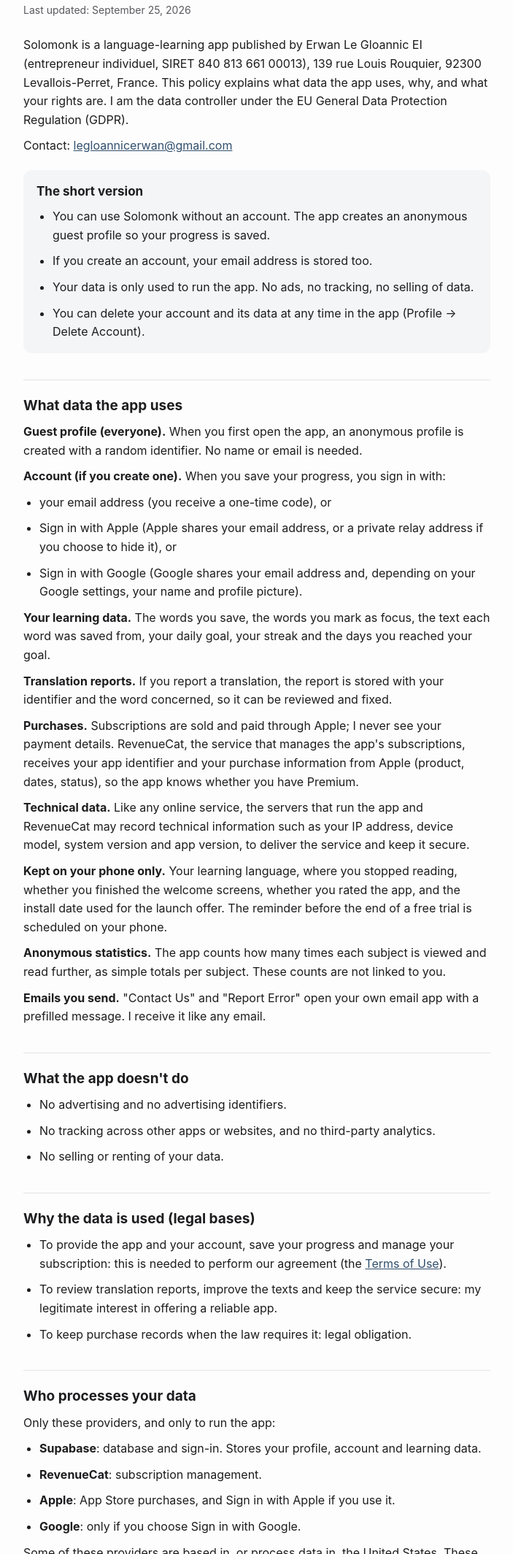
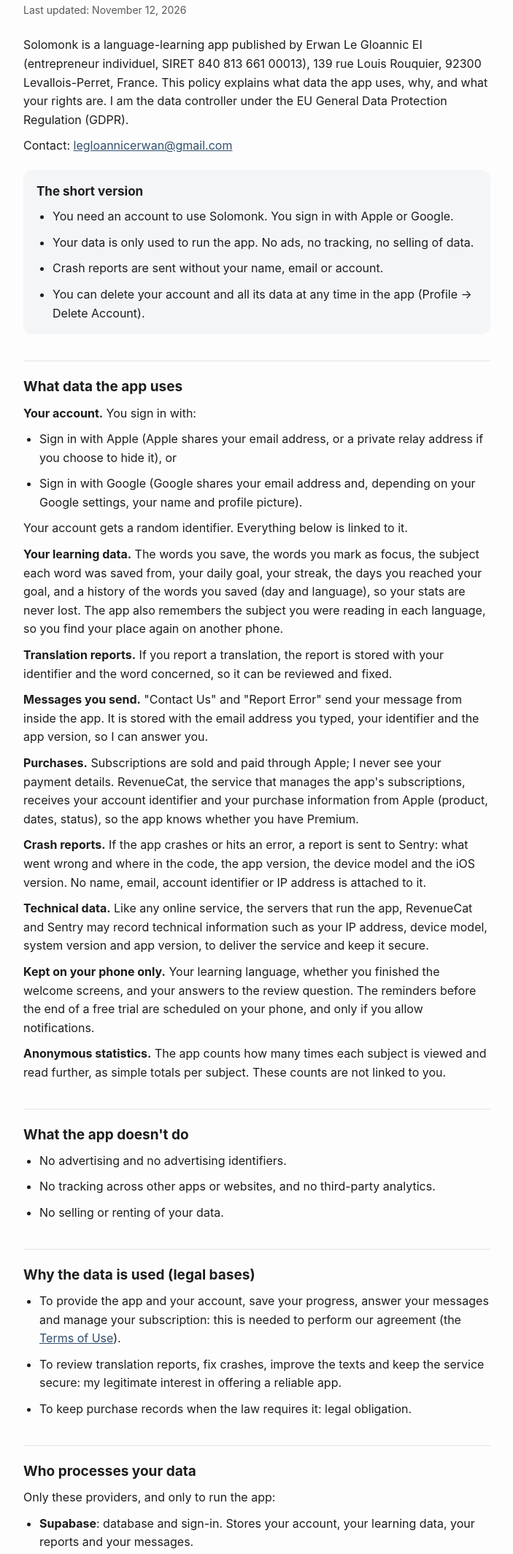
Before and after one commit to ErwanLGA/solomonk-legal, a plain HTML site: page privacy.html in a window 1280 px wide. Shown: the part 123-2252 px from the top of the page at 73% size, without its empty margins (288-991 px from the left). Drawn offline with Linux system fonts and the light colour scheme.

Commit message:
Update the Privacy Policy to match the app
Remove the guest profile and the email-code sign-in, which the app no
longer has. Add the crash reports (Sentry), the in-app Contact Us and
Report Error messages, the stats history, the saved reading place and
the 30-day backups.

Co-Authored-By: Claude Opus 5.5 <noreply@anthropic.com>

```diff
--- a/privacy.html
+++ b/privacy.html
@@ -11,7 +11,7 @@
 <nav><a href="./">Support</a><a href="privacy">Privacy Policy</a><a href="terms">Terms of Use</a></nav>
 
 <h1>Privacy Policy</h1>
-<p class="updated">Last updated: September 25, 2026</p>
+<p class="updated">Last updated: November 12, 2026</p>
 
 <p>Solomonk is a language-learning app published by Erwan Le Gloannic EI (entrepreneur individuel, SIRET 840 813 661 00013), 139 rue Louis Rouquier, 92300 Levallois-Perret, France. This policy explains what data the app uses, why, and what your rights are. I am the data controller under the EU General Data Protection Regulation (GDPR).</p>
 <p>Contact: <a href="mailto:legloannicerwan@gmail.com">legloannicerwan@gmail.com</a></p>
@@ -19,28 +19,28 @@
 <div class="summary">
 <h2>The short version</h2>
 <ul>
-<li>You can use Solomonk without an account. The app creates an anonymous guest profile so your progress is saved.</li>
-<li>If you create an account, your email address is stored too.</li>
+<li>You need an account to use Solomonk. You sign in with Apple or Google.</li>
 <li>Your data is only used to run the app. No ads, no tracking, no selling of data.</li>
-<li>You can delete your account and its data at any time in the app (Profile → Delete Account).</li>
+<li>Crash reports are sent without your name, email or account.</li>
+<li>You can delete your account and all its data at any time in the app (Profile → Delete Account).</li>
 </ul>
 </div>
 
 <h2>What data the app uses</h2>
-<p><strong>Guest profile (everyone).</strong> When you first open the app, an anonymous profile is created with a random identifier. No name or email is needed.</p>
-<p><strong>Account (if you create one).</strong> When you save your progress, you sign in with:</p>
+<p><strong>Your account.</strong> You sign in with:</p>
 <ul>
-<li>your email address (you receive a one-time code), or</li>
 <li>Sign in with Apple (Apple shares your email address, or a private relay address if you choose to hide it), or</li>
 <li>Sign in with Google (Google shares your email address and, depending on your Google settings, your name and profile picture).</li>
 </ul>
-<p><strong>Your learning data.</strong> The words you save, the words you mark as focus, the text each word was saved from, your daily goal, your streak and the days you reached your goal.</p>
+<p>Your account gets a random identifier. Everything below is linked to it.</p>
+<p><strong>Your learning data.</strong> The words you save, the words you mark as focus, the subject each word was saved from, your daily goal, your streak, the days you reached your goal, and a history of the words you saved (day and language), so your stats are never lost. The app also remembers the subject you were reading in each language, so you find your place again on another phone.</p>
 <p><strong>Translation reports.</strong> If you report a translation, the report is stored with your identifier and the word concerned, so it can be reviewed and fixed.</p>
-<p><strong>Purchases.</strong> Subscriptions are sold and paid through Apple; I never see your payment details. RevenueCat, the service that manages the app's subscriptions, receives your app identifier and your purchase information from Apple (product, dates, status), so the app knows whether you have Premium.</p>
-<p><strong>Technical data.</strong> Like any online service, the servers that run the app and RevenueCat may record technical information such as your IP address, device model, system version and app version, to deliver the service and keep it secure.</p>
-<p><strong>Kept on your phone only.</strong> Your learning language, where you stopped reading, whether you finished the welcome screens, whether you rated the app, and the install date used for the launch offer. The reminder before the end of a free trial is scheduled on your phone.</p>
+<p><strong>Messages you send.</strong> "Contact Us" and "Report Error" send your message from inside the app. It is stored with the email address you typed, your identifier and the app version, so I can answer you.</p>
+<p><strong>Purchases.</strong> Subscriptions are sold and paid through Apple; I never see your payment details. RevenueCat, the service that manages the app's subscriptions, receives your account identifier and your purchase information from Apple (product, dates, status), so the app knows whether you have Premium.</p>
+<p><strong>Crash reports.</strong> If the app crashes or hits an error, a report is sent to Sentry: what went wrong and where in the code, the app version, the device model and the iOS version. No name, email, account identifier or IP address is attached to it.</p>
+<p><strong>Technical data.</strong> Like any online service, the servers that run the app, RevenueCat and Sentry may record technical information such as your IP address, device model, system version and app version, to deliver the service and keep it secure.</p>
+<p><strong>Kept on your phone only.</strong> Your learning language, whether you finished the welcome screens, and your answers to the review question. The reminders before the end of a free trial are scheduled on your phone, and only if you allow notifications.</p>
 <p><strong>Anonymous statistics.</strong> The app counts how many times each subject is viewed and read further, as simple totals per subject. These counts are not linked to you.</p>
-<p><strong>Emails you send.</strong> "Contact Us" and "Report Error" open your own email app with a prefilled message. I receive it like any email.</p>
 
 <h2>What the app doesn't do</h2>
 <ul>
@@ -51,16 +51,17 @@
 
 <h2>Why the data is used (legal bases)</h2>
 <ul>
-<li>To provide the app and your account, save your progress and manage your subscription: this is needed to perform our agreement (the <a href="terms">Terms of Use</a>).</li>
-<li>To review translation reports, improve the texts and keep the service secure: my legitimate interest in offering a reliable app.</li>
+<li>To provide the app and your account, save your progress, answer your messages and manage your subscription: this is needed to perform our agreement (the <a href="terms">Terms of Use</a>).</li>
+<li>To review translation reports, fix crashes, improve the texts and keep the service secure: my legitimate interest in offering a reliable app.</li>
 <li>To keep purchase records when the law requires it: legal obligation.</li>
 </ul>
 
 <h2>Who processes your data</h2>
 <p>Only these providers, and only to run the app:</p>
 <ul>
-<li><strong>Supabase</strong>: database and sign-in. Stores your profile, account and learning data.</li>
+<li><strong>Supabase</strong>: database and sign-in. Stores your account, your learning data, your reports and your messages.</li>
 <li><strong>RevenueCat</strong>: subscription management.</li>
+<li><strong>Sentry</strong>: crash reports.</li>
 <li><strong>Apple</strong>: App Store purchases, and Sign in with Apple if you use it.</li>
 <li><strong>Google</strong>: only if you choose Sign in with Google.</li>
 </ul>
@@ -68,16 +69,16 @@
 
 <h2>How long data is kept</h2>
 <ul>
-<li><strong>Account and learning data:</strong> as long as your account exists. Deleting your account (Profile → Delete Account) permanently deletes it with its saved words, stats and reports.</li>
-<li><strong>Guest data:</strong> until you create an account (your guest data then moves into it and the guest profile is deleted), or until you ask for it to be deleted.</li>
+<li><strong>Account, learning data, reports and messages:</strong> as long as your account exists. Deleting your account (Profile → Delete Account) permanently deletes all of it.</li>
+<li><strong>Backups:</strong> a copy of the database is made every day and kept for 30 days, so deleted data is gone from the backups within 30 days.</li>
+<li><strong>Crash reports:</strong> kept by Sentry for a limited time, then deleted automatically.</li>
 <li><strong>Purchase records:</strong> kept by Apple and RevenueCat as their own legal obligations require (for example accounting and tax law).</li>
 </ul>
 
 <h2>Your rights</h2>
 <p>Under the GDPR you can access your data, correct it, delete it, get a copy of it, and object to or limit some uses of it.</p>
 <ul>
-<li>With an account, you can delete everything yourself in the app: Profile → Delete Account.</li>
-<li>As a guest, you can create an account and then delete it, or email me.</li>
+<li>You can delete everything yourself in the app: Profile → Delete Account.</li>
 <li>For any other request, email <a href="mailto:legloannicerwan@gmail.com">legloannicerwan@gmail.com</a>. I answer within one month.</li>
 </ul>
 <p>If you think your rights are not respected, you can file a complaint with the CNIL, the French data protection authority (<a href="https://www.cnil.fr">www.cnil.fr</a>).</p>
```
